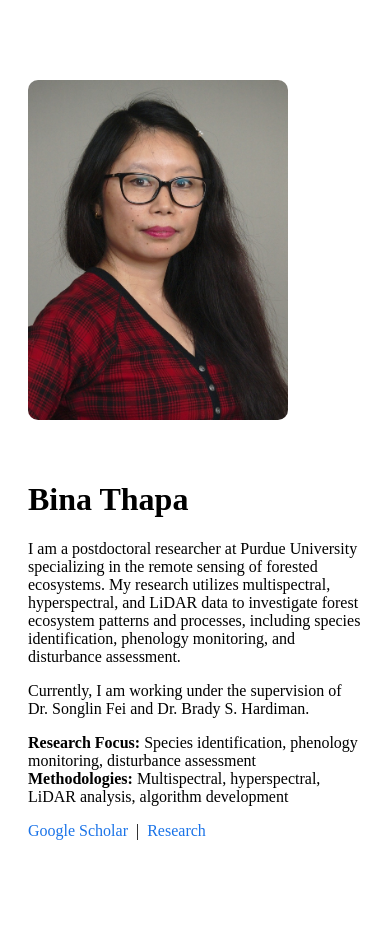
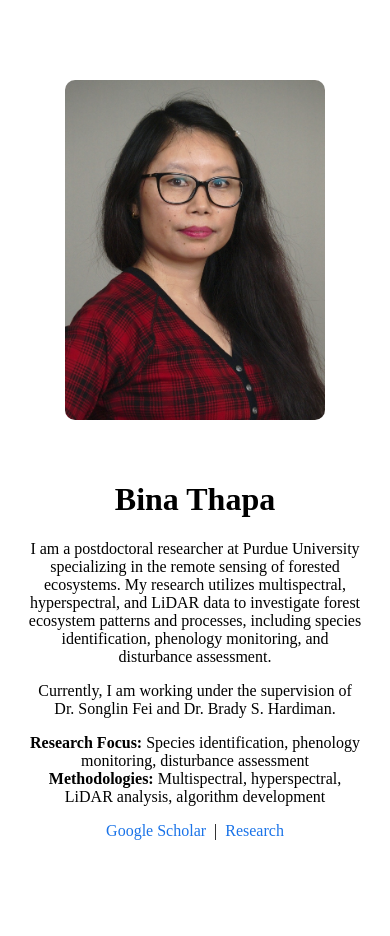
Before and after one commit to ThapaBina/thapabina.github.io, a Jekyll site: the page built from index.md, in a window 390 px wide. Built offline with Jekyll 4.4.1, drawn with Linux system fonts in a browser that asks for light colours; our own code applies the rules of GitHub Pages for plain Markdown files.

Commit message:
Update style.css

```diff
--- a/assets/style.css
+++ b/assets/style.css
@@ -1,6 +1,7 @@
+/* Container for profile section */
 .profile {
   display: flex;
-  flex-wrap: wrap; /* makes it responsive */
+  flex-wrap: wrap; /* stacks on small screens */
   align-items: flex-start;
   gap: 40px;
   max-width: 900px;
@@ -8,6 +9,7 @@
   padding: 0 20px;
 }
 
+/* Profile picture */
 .profile-pic {
   width: 260px;
   height: auto;
@@ -15,13 +17,15 @@
   flex-shrink: 0;
 }
 
+/* Profile text */
 .profile-text {
-  flex: 1; /* take remaining space */
+  flex: 1;       /* take remaining space */
   min-width: 300px;
 }
 
+/* Links styling */
 .profile-text a {
-  color: #1a73e8;
+  color: #1a73e8; /* Google Scholar blue */
   text-decoration: none;
   font-weight: 500;
 }
@@ -30,6 +34,19 @@
   text-decoration: underline;
 }
 
+/* Divider */
 hr {
   margin: 60px 0;
 }
+
+/* Responsive adjustments */
+@media (max-width: 600px) {
+  .profile {
+    flex-direction: column;
+    align-items: center;
+  }
+
+  .profile-text {
+    text-align: center;
+  }
+}
```
